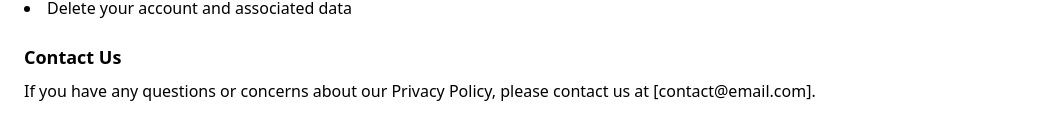
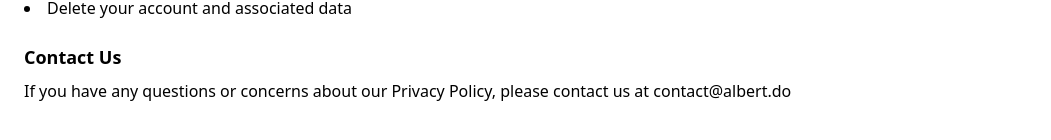
Before and after one commit to itsalb3rt/savycart-landing, a Next.js app: page /policy in a window 1280 px wide. Shown: the part 700-840 px from the top of the page, without its empty margins (0-1051 px from the left). Built offline with nearby package versions, Linux system fonts and the light colour scheme.

Commit message:
update contact email

```diff
--- a/src/pages/policy/index.tsx
+++ b/src/pages/policy/index.tsx
@@ -73,7 +73,7 @@ export default function Policy() {
         <h2 className="text-lg font-semibold mt-6 mb-2">Contact Us</h2>
         <p className="mb-4">
           If you have any questions or concerns about our Privacy Policy, please
-          contact us at [contact@email.com].
+          contact us at contact@albert.do
         </p>
       </div>
     </div>
--- a/src/pages/terms/index.tsx
+++ b/src/pages/terms/index.tsx
@@ -62,7 +62,7 @@ const TermsAndConditions = () => {
         <h2 className="text-lg font-semibold mt-6 mb-2">Contact Us</h2>
         <p className="mb-4">
           If you have any questions or concerns about our Terms and Conditions,
-          please contact us at contact@albert.do.
+          please contact us at contact@albert.do
         </p>
 
         <p className="mt-8">Last updated: 2023-08-10</p>
```
